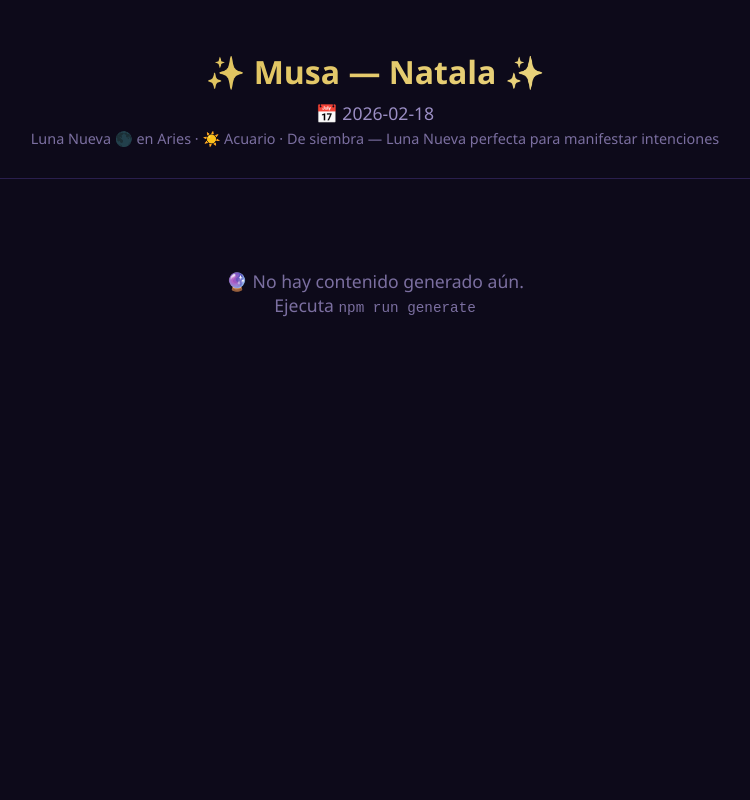
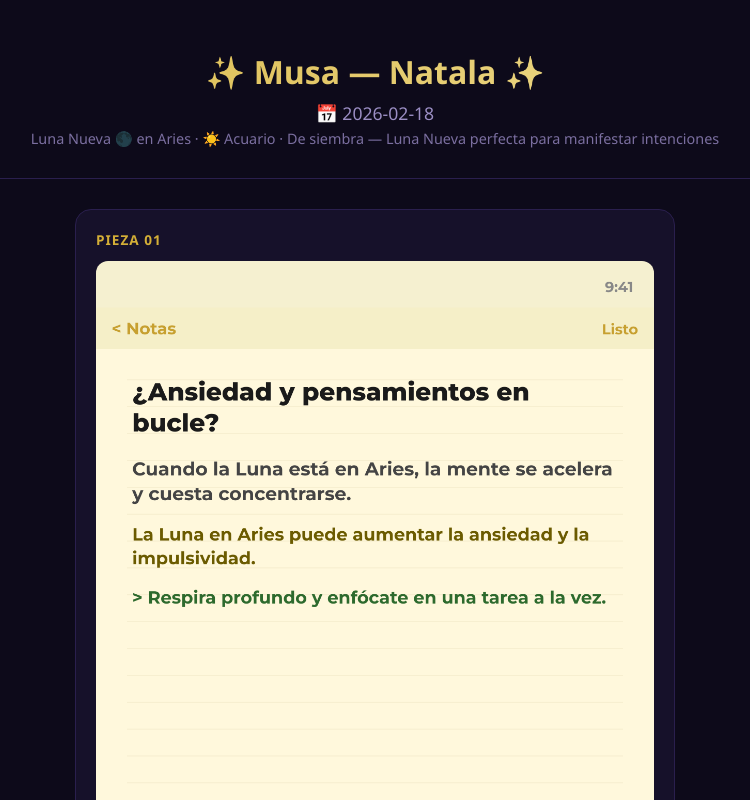
Before and after one commit to rosaalvarez/musa, a website: page docs/index.html in a window 1280 px wide. Shown: the top 800 px of the page, without its empty margins (265-1015 px from the left). Drawn offline with Linux system fonts and the light colour scheme.

Commit message:
Fix dashboard: read piezas from data.json

```diff
--- a/docs/index.html
+++ b/docs/index.html
@@ -134,9 +134,10 @@ function render(data) {
 
   let html = '';
 
-  for (const post of data.posts) {
+  const items = data.piezas || data.posts || [];
+  for (const post of items) {
     html += `<div class="post-card">
-      <div class="label">${post.id.replace('-', ' ').toUpperCase()}</div>`;
+      <div class="label">${(post.id || '').replace('-', ' ').toUpperCase()}</div>`;
 
     if (post.imageBase64) {
       html += `<img src="${post.imageBase64}" alt="${post.id}">`;
@@ -144,16 +145,18 @@ function render(data) {
       html += `<img src="${post.image}" alt="${post.id}">`;
     }
 
-    if (post.caption) {
-      html += `<div class="caption">${esc(post.caption)}</div>`;
+    const caption = post.caption || (post.metadata && post.metadata.caption) || '';
+    if (caption) {
+      html += `<div class="caption">${esc(caption)}</div>`;
     }
-    if (post.hashtags) {
-      html += `<div class="hashtags">${esc(post.hashtags)}</div>`;
+    const hashtags = post.hashtags || '';
+    if (hashtags) {
+      html += `<div class="hashtags">${esc(hashtags)}</div>`;
     }
 
     html += `<div class="actions">`;
-    if (post.caption) {
-      html += `<button class="btn btn-copy" onclick="copyText(this, ${JSON.stringify(JSON.stringify(post.caption + '\\n\\n' + (post.hashtags || '')))})">📋 Copiar caption</button>`;
+    if (caption) {
+      html += `<button class="btn btn-copy" onclick="copyText(this, ${JSON.stringify(JSON.stringify(caption + '\\n\\n' + hashtags))})">📋 Copiar caption</button>`;
     }
     if (post.image) {
       html += `<a class="btn btn-download" href="${post.imageBase64 || post.image}" download="${post.id}.png">⬇️ Descargar imagen</a>`;
@@ -162,16 +165,17 @@ function render(data) {
   }
 
   if (data.video) {
+    const vpath = data.video.path || data.video;
     html += `<div class="video-section"><h2>🎬 Video del día</h2>
       <div class="post-card">
-        <video controls src="${data.video.path}"></video>
+        <video controls src="${vpath}"></video>
         <div class="actions">
-          <a class="btn btn-download" href="${data.video.path}" download="video.mp4">⬇️ Descargar video</a>
+          <a class="btn btn-download" href="${vpath}" download="video.mp4">⬇️ Descargar video</a>
         </div>
       </div></div>`;
   }
 
-  if (!data.posts.length && !data.video) {
+  if (!items.length && !data.video) {
     html = '<div class="empty">🔮 No hay contenido para hoy</div>';
   }
 
```
